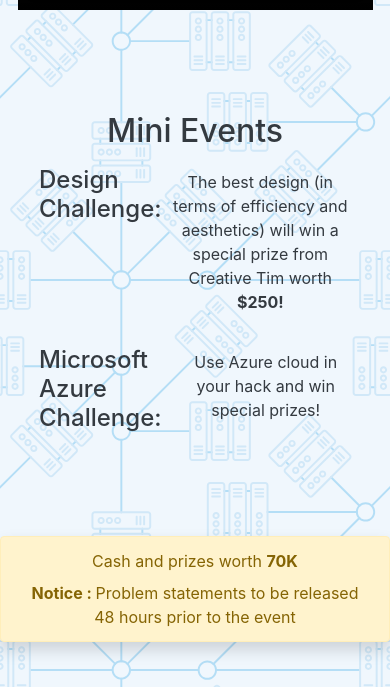
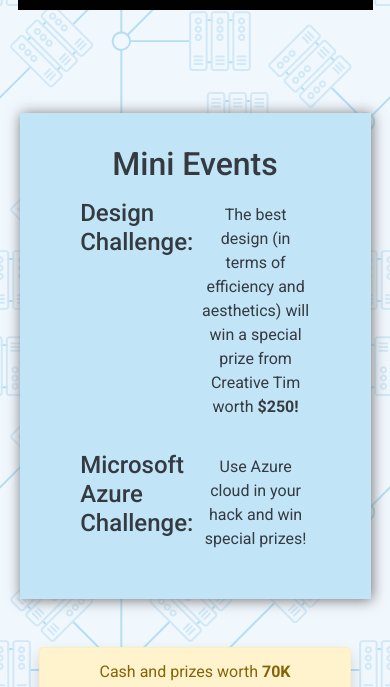
Before and after one commit to ChetanMadan/Arduino-Day-2020, a plain HTML site: page index.html in a window 390 px wide. Shown: the part 890-1577 px from the top of the page. Drawn offline with nearby package versions, Linux system fonts and the light colour scheme; grey boxes are pictures that could not be loaded.

Commit message:
Update style.css

```diff
--- a/style.css
+++ b/style.css
@@ -1,3 +1,5 @@
+@import url("https://fonts.googleapis.com/css?family=Roboto:400,500,700&display=swap");
+
 html {
   scroll-behavior: smooth;
 }
@@ -12,9 +14,11 @@ html {
 body {
   /* background-image: linear-gradient(to bottom, #ffffff, #ffa162); */
   background: url(./assets/pattern.svg);
-  font-family: Arial, Helvetica, sans-serif;
+  font-family: "Roboto", sans-serif;
 }
-
+.con {
+  font-family: "Roboto", sans-serif;
+}
 /* Body Header */
 .center {
   margin-top: 50px;
@@ -85,7 +89,16 @@ footer {
   min-height: 40vh;
   background-color: #b4def6;
 }
-
+#mini_events {
+  background-color: #c2e4f7;
+  padding: 2rem;
+  width: 70%;
+  margin: auto;
+  box-shadow: 1px 1px 13px rgb(114, 114, 114);
+}
+.alert {
+  width: 50%;
+}
 #devfolio-apply-now {
   -ms-flex-align: center;
   -webkit-box-align: center;
@@ -126,4 +139,10 @@ video {
     width: 355px;
     height: 200px;
   }
+  #mini_events {
+    width: 90%;
+  }
+  .alert {
+    width: 80%;
+  }
 }
```
